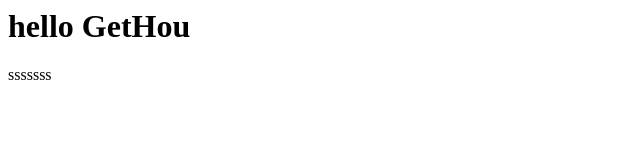
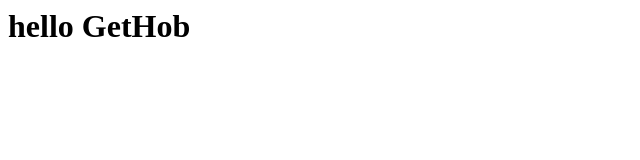
Before and after one commit to FrankcoolD/FrankcoolD.github.io, a plain HTML site: page index.html in a window 1280 px wide. Shown: the full height of the page, 0-640 px from the left. Drawn offline with Linux system fonts and the light colour scheme.

Commit message:
Update index.html

```diff
--- a/index.html
+++ b/index.html
@@ -1 +1 @@
-<H1>hello GetHou</H1>sssssss
+<H1>hello GetHob</H1>
```
